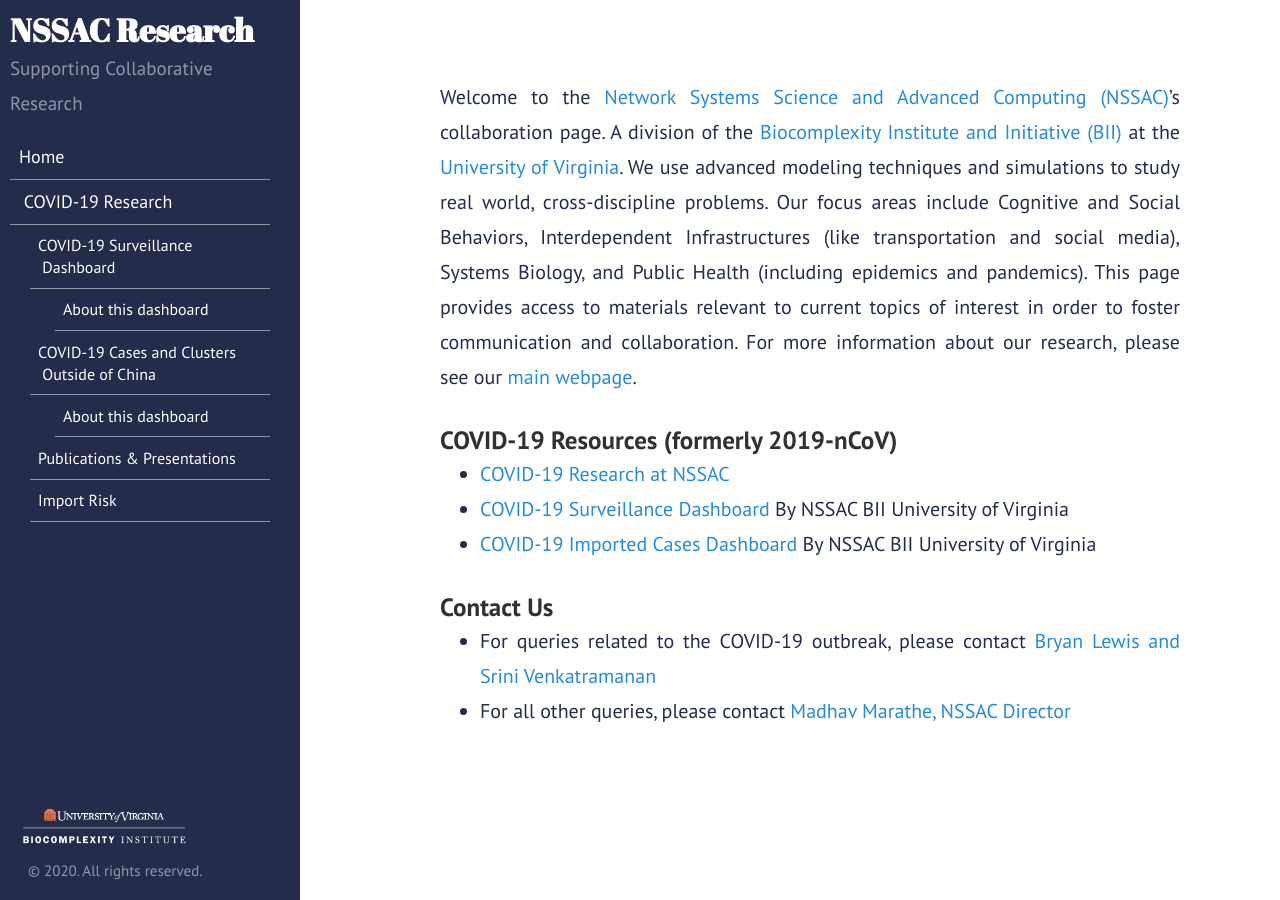
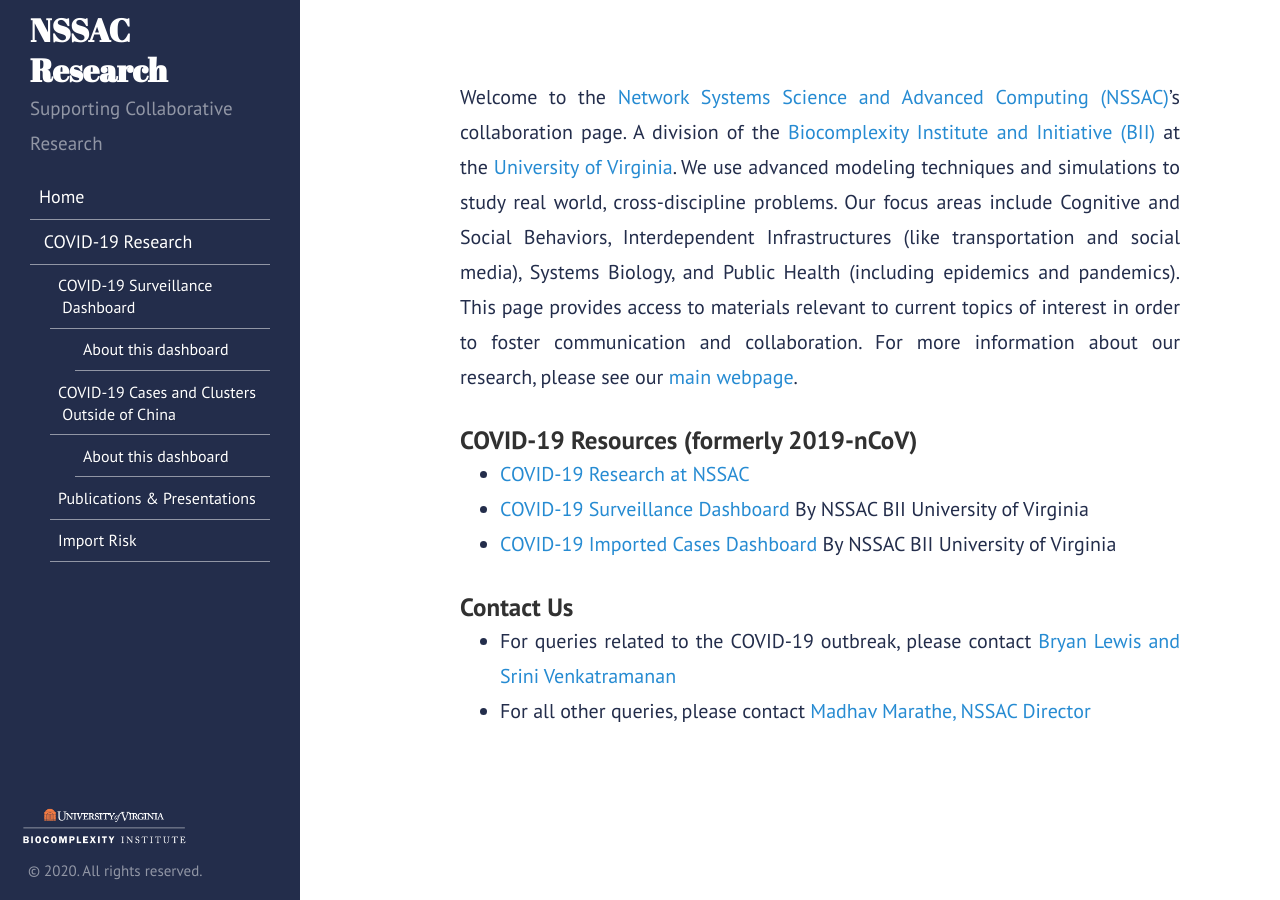
Before and after one commit to mehta-gaurav/mehta-gaurav.github.io, a Jekyll site: the page built from index.md, in a window 1280 px wide. Built offline with Jekyll 4.4.1, drawn with Linux system fonts in a browser that asks for light colours.

Commit message:
Update poole.css

```diff
--- a/public/css/poole.css
+++ b/public/css/poole.css
@@ -287,7 +287,7 @@
 
 .container {
   max-width: 38rem;
-/*   padding-left:  1rem; */
+  padding-left:  1rem;
   padding-right: 1rem;
   margin-left:  auto;
   margin-right: auto;
```
